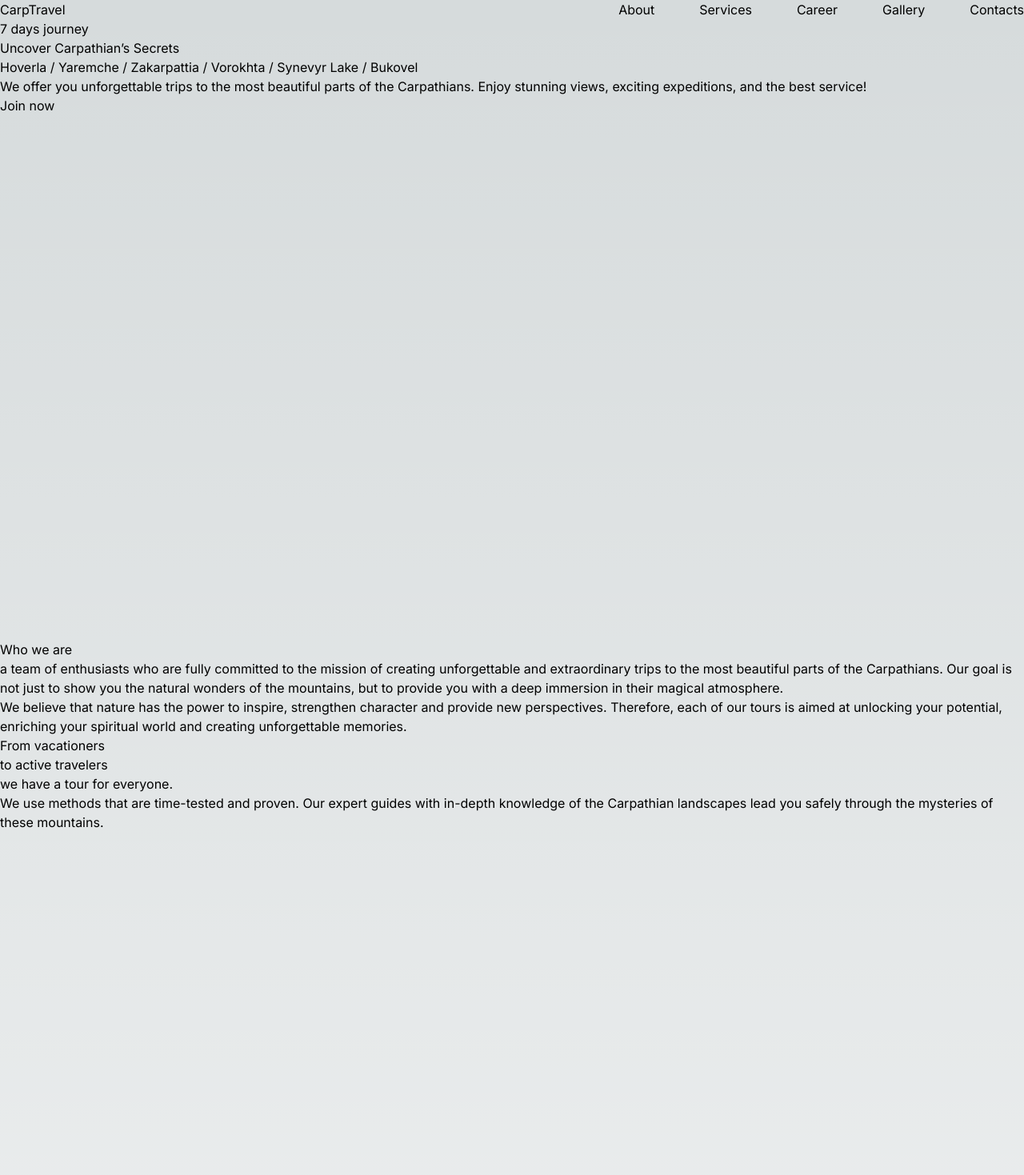
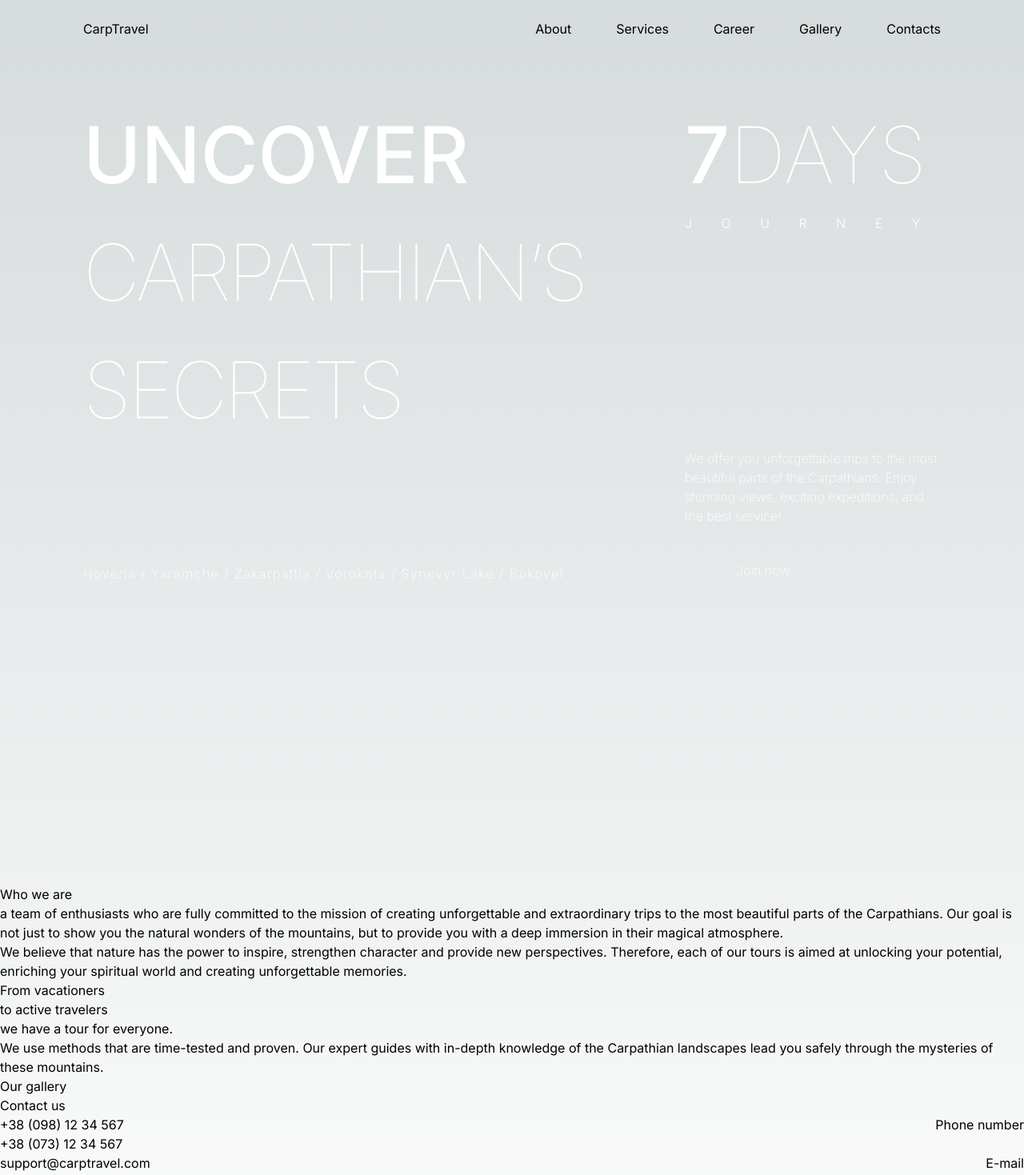
Before and after one commit to Nataly-Moskalenko/carpathians-travel, a Next.js app: page / in a window 1280 px wide. Shown: the top 1469 px of the page at 80% size. Built offline with nearby package versions, Linux system fonts and the light colour scheme.

Commit message:
adds styles to hero

```diff
--- a/app/components/About.js
+++ b/app/components/About.js
@@ -1,13 +1,12 @@
 export default function About() {
   return (
-    <section id="About" className="min-h-screen">
-      <div>
+    <section id="About">
       <h2>Who we are</h2>
       <p>
         a team of enthusiasts who are fully committed to the mission of creating unforgettable and
-          extraordinary trips to the most beautiful parts of the Carpathians. Our goal is not just
-          to show you the natural wonders of the mountains, but to provide you with a deep immersion
-          in their magical atmosphere.
+        extraordinary trips to the most beautiful parts of the Carpathians. Our goal is not just to
+        show you the natural wonders of the mountains, but to provide you with a deep immersion in
+        their magical atmosphere.
       </p>
       <p>
         We believe that nature has the power to inspire, strengthen character and provide new
@@ -18,10 +17,9 @@ export default function About() {
       <p>to active travelers</p>
       <p>we have a tour for everyone.</p>
       <p>
-          We use methods that are time-tested and proven. Our expert guides with in-depth knowledge
-          of the Carpathian landscapes lead you safely through the mysteries of these mountains.
+        We use methods that are time-tested and proven. Our expert guides with in-depth knowledge of
+        the Carpathian landscapes lead you safely through the mysteries of these mountains.
       </p>
-      </div>
     </section>
   );
 }
--- a/app/components/Contacts.js
+++ b/app/components/Contacts.js
@@ -2,7 +2,7 @@ import FormContacts from './FormContacts';
 
 export default function Contacts() {
   return (
-    <section id="Contacts" className="min-h-screen">
+    <section id="Contacts">
       <h2>Contact us</h2>
       <div className="flex justify-between">
         <ul>
--- a/app/components/Gallery.js
+++ b/app/components/Gallery.js
@@ -1,6 +1,6 @@
 export default function Gallery() {
   return (
-    <section id="Gallery" className="min-h-screen" >
+    <section id="Gallery">
       <h2>Our gallery</h2>
     </section>
   );
--- a/app/components/Header.js
+++ b/app/components/Header.js
@@ -4,7 +4,7 @@ import { Link } from 'react-scroll';
 
 export default function Header() {
   return (
-    <header className="flex justify-between">
+    <header className="flex justify-between h-6 pr-6 pl-6 mb-12">
       <div>CarpTravel</div>
       <nav className="flex gap-x-14">
         <Link
--- a/app/components/Hero.js
+++ b/app/components/Hero.js
@@ -1,14 +1,30 @@
 export default function Hero() {
   return (
-    <section>
-      <h1>7 days journey</h1>
-      <h2>Uncover Carpathian’s Secrets</h2>
-      <p>Hoverla / Yaremche / Zakarpattia / Vorokhta / Synevyr Lake / Bukovel</p>
-      <p>
-        We offer you unforgettable trips to the most beautiful parts of the Carpathians. Enjoy
-        stunning views, exciting expeditions, and the best service!
+    <section className="p-6 grid grid-rows-2 grid-flow-col">
+      {/* <h1 className="fixed top-32 right-24 w-80"> */}
+      <h1 className="order-3 w-80">
+        <span className="text-8xl font-medium text-white">7</span>
+        <span className="text-8xl font-thin text-white uppercase">days </span>
+        <span className="text-base font-light text-white uppercase tracking-widest">journey</span>
+      </h1>
+      <h2 className="text-8xl text-white uppercase">
+        <span className="text-8xl font-medium text-white uppercase">Uncover </span>
+        <span className="text-8xl font-thin text-white uppercase tracking-tight">
+          Carpathian’s Secrets
+        </span>
+      </h2>
+      <p className="text-base font-extralight text-white tracking-wider mt-36">
+        Hoverla / Yaremche / Zakarpattia / Vorokhta / Synevyr Lake / Bukovel
       </p>
-      <button type="button">Join now</button>
+      <div className="order-4 text-lg text-white font-extralight leading-6 w-80">
+        <p>
+          We offer you unforgettable trips to the most beautiful parts of the Carpathians. Enjoy
+          stunning views, exciting expeditions, and the best service!
+        </p>
+        <button type="button" className="mt-7 pt-4 pb-4 pr-16 pl-16">
+          Join now
+        </button>
+      </div>
     </section>
   );
 }
--- /dev/null
+++ b/app/components/Home.js
@@ -0,0 +1,11 @@
+import Header from './Header';
+import Hero from './Hero';
+
+export default function Home() {
+  return (
+    <div className="pt-6 pr-20 pb-20 pl-20">
+      <Header />
+      <Hero />
+    </div>
+  );
+}
--- a/app/page.js
+++ b/app/page.js
@@ -1,17 +1,13 @@
 // import Image from 'next/image';
-import Header from './components/Header';
-import Hero from './components/Hero';
+import Home from './components/Home';
 import Contacts from './components/Contacts';
 import Gallery from './components/Gallery';
 import About from './components/About';
 
-export default function Home() {
+export default function MainHome() {
   return (
     <>
-      <div className="min-h-screen">
-        <Header />
-        <Hero />
-      </div>
+      <Home />
       <About />
       <Gallery />
       <Contacts />
--- a/tailwind.config.js
+++ b/tailwind.config.js
@@ -21,6 +21,14 @@ module.exports = {
       'dark-gray': 'rgba(2, 15, 8, 0.75)',
       'light-gray': 'rgba(2, 15, 8, 0.5)',
     },
+    letterSpacing: {
+      tight: '-0.04em',
+      wider: '0.09em',
+      widest: '2.281rem',
+    },
+    fontSize: {
+      '8xl': '6.125rem',
+    },
     extend: {
       backgroundImage: {
         'gradient-radial': 'radial-gradient(var(--tw-gradient-stops))',
```
Lines whose indentation alone changed are shown as unchanged.
